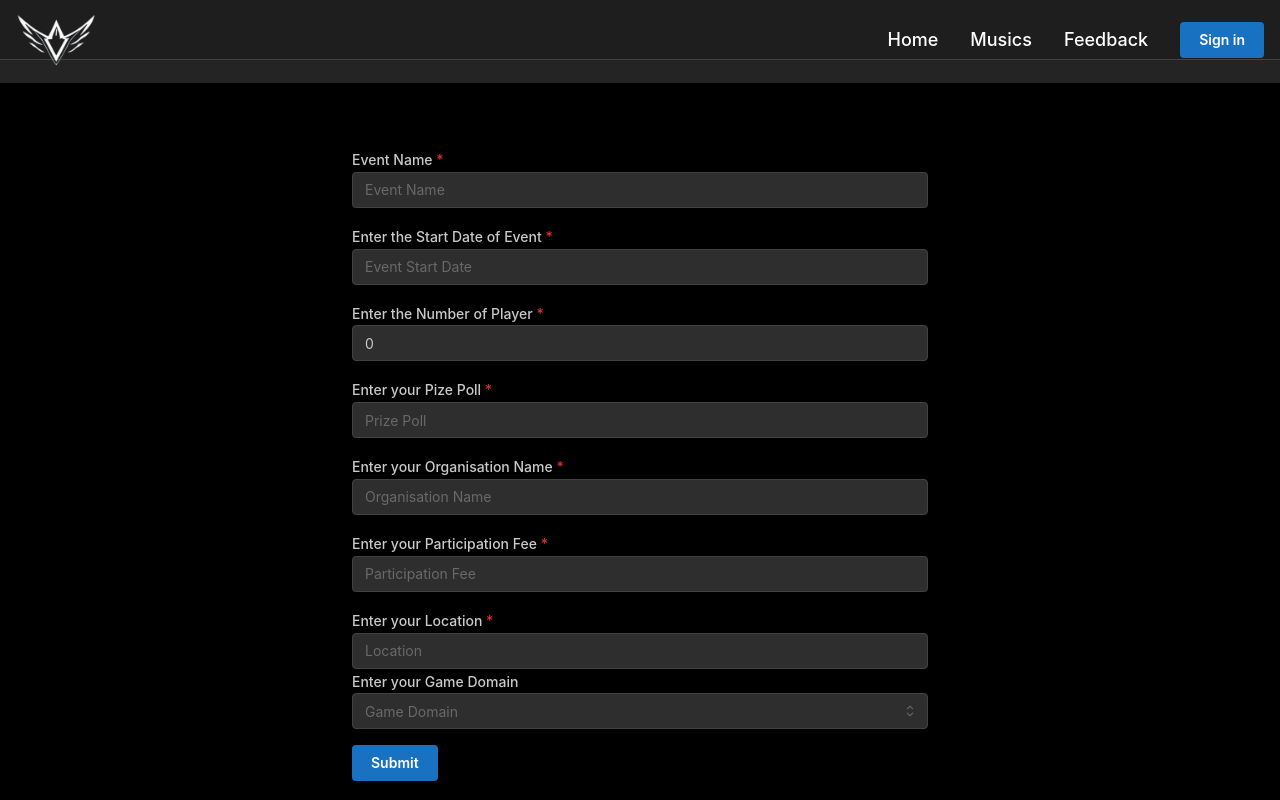
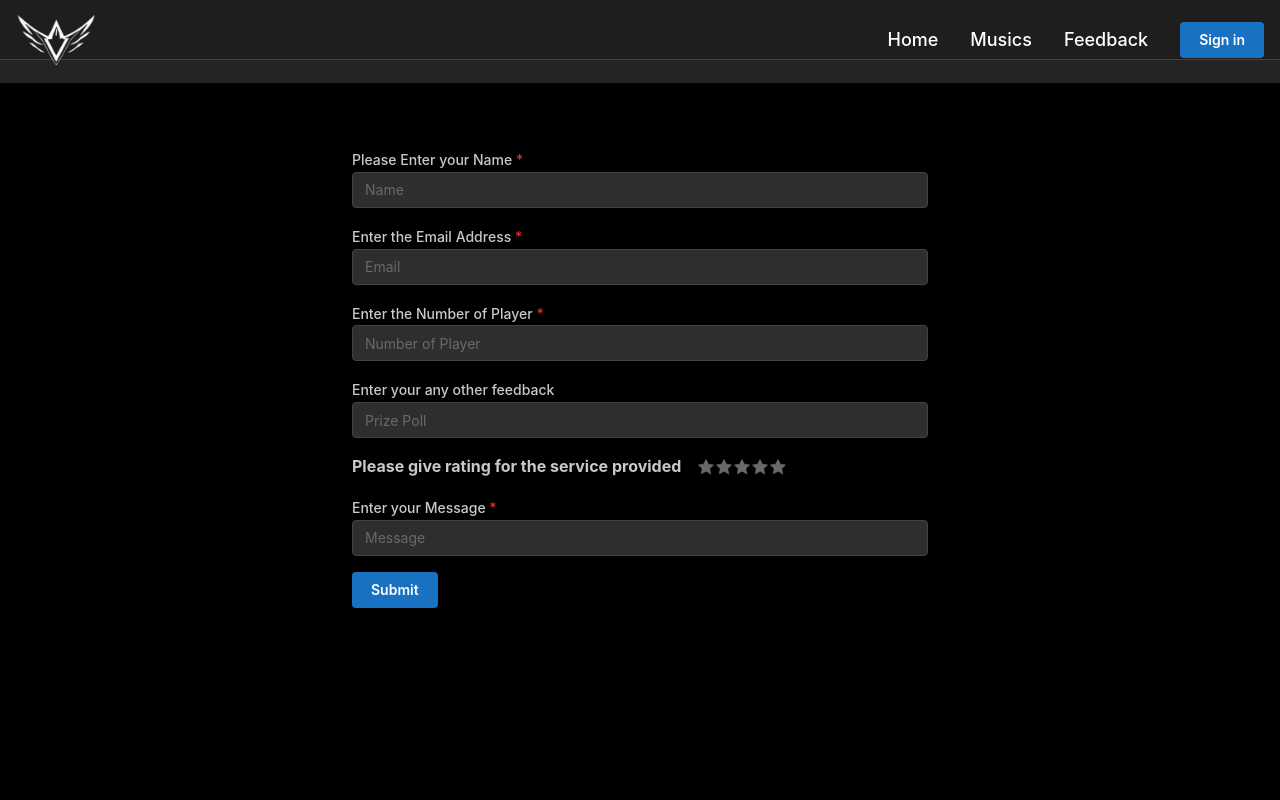
Before and after one commit to Prathamesh-chougale-17/muxicify, a Next.js app: page /feedback in a window 1280 px wide. Built offline with nearby package versions, Linux system fonts and the light colour scheme; no server answers.

Commit message:
Add form fields and rating component to feedback page, update labels and placeholders

```diff
--- a/app/feedback/page.tsx
+++ b/app/feedback/page.tsx
@@ -1,19 +1,17 @@
 "use client";
-import { Button, TextInput, Select } from "@mantine/core";
+import { Button, TextInput, Select, Rating, Group, Box } from "@mantine/core";
 // import { SubmitHandler, useForm } from "react-hook-form";
 import { createFormContext } from "@mantine/form";
 import { SubmitHandler } from "react-hook-form";
 import { Toaster } from "sonner";
 // import { useForm } from "@mantine/form";
 export interface EventSchema {
-  eventname: string;
-  startdate: string;
-  player: number;
-  prizepool: string;
-  organisationName: string;
-  participationfee: string;
-  location: string;
-  gamedata: string;
+  name: string;
+  email: string;
+  experience: string;
+  anyOtherFeedback: string;
+  rating: number;
+  message: string;
 }
 const [FormProvider, useFormContext, useForm] =
   createFormContext<EventSchema>();
@@ -23,76 +21,44 @@ function ContextField() {
   return (
     <>
       <TextInput
-        label="Event Name"
-        placeholder="Event Name"
+        label="Please Enter your Name"
+        placeholder="Name"
         withAsterisk
-        {...form.getInputProps("eventname")}
+        {...form.getInputProps("name")}
       />
       <TextInput
-        label="Enter the Start Date of Event"
-        placeholder="Event Start Date"
+        label="Enter the Email Address"
+        placeholder="Email"
         withAsterisk
         mt="md"
-        {...form.getInputProps("startdate")}
+        {...form.getInputProps("email")}
       />
       <TextInput
         label="Enter the Number of Player"
         placeholder="Number of Player"
         withAsterisk
         mt="md"
-        {...form.getInputProps("player")}
+        {...form.getInputProps("experience")}
       />
       <TextInput
-        label="Enter your Pize Poll"
+        label="Enter your any other feedback"
         placeholder="Prize Poll"
+        mt="md"
+        {...form.getInputProps("anyOtherFeedback")}
+      />
+      <Group mt="md">
+        <Box className="font-bold">
+          Please give rating for the service provided
+        </Box>
+        <Rating {...form.getInputProps("rating")} />
+        {/* <Rating  onClick={(e) => setValue()}/> */}
+      </Group>
+      <TextInput
+        label="Enter your Message"
+        placeholder="Message"
         withAsterisk
         mt="md"
-        {...form.getInputProps("prizepool")}
-      />
-      <TextInput
-        label="Enter your Organisation Name"
-        placeholder="Organisation Name"
-        withAsterisk
-        mt="md"
-        {...form.getInputProps("organisationName")}
-      />
-      <TextInput
-        label="Enter your Participation Fee"
-        placeholder="Participation Fee"
-        withAsterisk
-        mt="md"
-        {...form.getInputProps("participationfee")}
-      />
-      <TextInput
-        label="Enter your Location"
-        placeholder="Location"
-        withAsterisk
-        mt="md"
-        {...form.getInputProps("location")}
-      />
-      <Select
-        label="Enter your Game Domain"
-        placeholder="Game Domain"
-        limit={5}
-        data={[
-          "ea-fc-24",
-          "fortnite",
-          "tekken-7",
-          "counter-strike-go",
-          "clash-royal",
-          "pubg-mobile",
-          "valorant",
-          "rocket-league",
-          "street-fighter-6",
-          "overwatch-2",
-          "brawl-stars",
-          "mobile-legends",
-          "dota-2",
-          "minecraft",
-          "fifa-23",
-        ]}
-        searchable
-        {...form.getInputProps("gamedata")}
+        {...form.getInputProps("message")}
       />
 
       {/* <Group justify="flex-start" mt="md"> */}
@@ -115,64 +81,35 @@ const FeedbackForm = () => {
 
   const form = useForm({
     initialValues: {
-      eventname: "",
-      startdate: "",
-      player: 0,
-      prizepool: "",
-      organisationName: "",
-      participationfee: "",
-      location: "",
-      gamedata: "",
+      name: "",
+      email: "",
+      experience: "",
+      anyOtherFeedback: "",
+      rating: 0,
+      message: "",
     },
     validate: {
-      eventname: (value) => {
-        if (!value) {
-          return "Event Name is required";
+      name: (value) => {
+        if (value.length < 3) {
+          return "Name should be at least 3 characters long";
         }
         return true;
       },
-      startdate: (value) => {
-        if (!value) {
-          return "Start Date is required";
+      email: (value) => {
+        if (!value.includes("@")) {
+          return "Please enter a valid email";
         }
         return true;
       },
-      player: (value) => {
-        if (!value) {
-          return "Number of Players is required";
-        }
-        if (isNaN(value)) {
-          return "Number of Players must be a valid number";
+      experience: (value) => {
+        if (value.length < 3) {
+          return "Experience should be at least 3 characters long";
         }
         return true;
       },
-      prizepool: (value) => {
-        if (!value) {
-          return "Prize Pool is required";
-        }
-        return true;
-      },
-      organisationName: (value) => {
-        if (!value) {
-          return "Organisation Name is required";
-        }
-        return true;
-      },
-      participationfee: (value) => {
-        if (!value) {
-          return "Participation Fee is required";
-        }
-        return true;
-      },
-      location: (value) => {
-        if (!value) {
-          return "Location is required";
-        }
-        return true;
-      },
-      gamedata: (value) => {
-        if (!value) {
-          return "Game Domain is required";
+      message: (value) => {
+        if (value.length < 3) {
+          return "Message should be at least 3 characters long";
         }
         return true;
       },
--- a/app/music/[music]/page.tsx
+++ b/app/music/[music]/page.tsx
@@ -26,21 +26,6 @@ const TournamentPage = async ({ params }: { params: { music: string } }) => {
           width={400}
           className="w-full h-[500px]"
         />
-        {/* <div className="text-center pt-4">
-          <h1 className="text-5xl mt-3 ml-10 font-bold">Current music</h1>
-          create a block for live stream
-          <div className="flex justify-center">
-            <div className="w-full h-[100px] mt-4 bg-gray-800 rounded-md">
-              <h1 className="text-4xl text-white pt-1">
-                <Link href="/events/valorant/valorant-clash/live">
-                  <button className="bg-green-500 text-white py-3 px-6 rounded-md mt-2">
-                    Live Stream
-                  </button>
-                </Link>
-              </h1>
-            </div>
-          </div>
-        </div> */}
         <div className="text-center pt-4">
           <h1 className="text-4xl">Musics</h1>
           {music?.length > 0 ? (
@@ -57,9 +42,7 @@ const TournamentPage = async ({ params }: { params: { music: string } }) => {
                     />
                   ))}
                 </Link>
-              ) : (
-                <div key={p._id}>No Music found</div>
-              )
+              ) : null
             )
           ) : (
             <div>No Music found</div>
```
